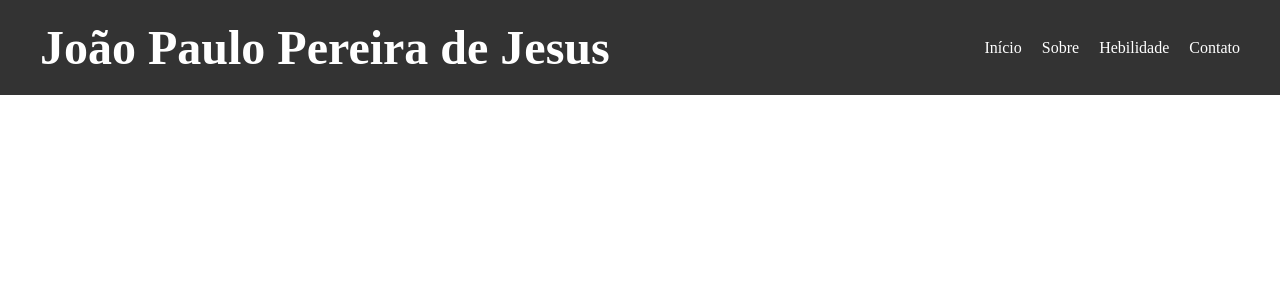
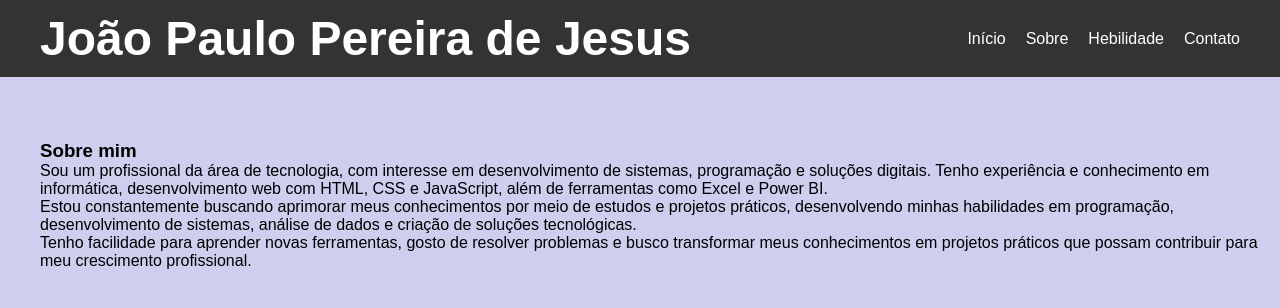
Before and after one commit to JoselitoJP/Estudo, a plain HTML site: page Estudo-main/Curriculo_on-line/index.html in a window 1280 px wide. Drawn offline with Linux system fonts and the light colour scheme.

Commit message:
Atualização

```diff
--- a/Estudo-main/Curriculo_on-line/index.html
+++ b/Estudo-main/Curriculo_on-line/index.html
@@ -6,7 +6,7 @@
     <link rel="stylesheet" href="style.css">
     <title> Curriculo On-line</title>
 </head>
-<body>
+<body class="container">
     <header class = "meu-cabecalho">
         <div class="logo">
         <h1>João Paulo Pereira de Jesus</h1>
@@ -26,8 +26,17 @@
         </nav>
     </header>
 
-    <main>
+    <main class="main">
+        <div>
+            <p><h3> Sobre mim </h3></p>
 
+                <p>Sou um profissional da área de tecnologia, com interesse em desenvolvimento de sistemas, programação e soluções digitais. Tenho experiência e
+                    conhecimento em informática, desenvolvimento web com HTML, CSS e JavaScript, além de ferramentas como Excel e Power BI.</p>
+                <p>Estou constantemente buscando aprimorar meus conhecimentos por meio de estudos e projetos práticos, desenvolvendo minhas
+                    habilidades em programação, desenvolvimento de sistemas, análise de dados e criação de soluções tecnológicas.</p>
+                <p>Tenho facilidade para aprender novas ferramentas, gosto de resolver problemas e busco transformar meus
+                    conhecimentos em projetos práticos que possam contribuir para meu crescimento profissional.</p>
+        </div>
     </main>
 </body>
 </html>
--- a/Estudo-main/Curriculo_on-line/style.css
+++ b/Estudo-main/Curriculo_on-line/style.css
@@ -12,7 +12,7 @@
     align-items: center;
     background-color: #333;
     color: #fff;
-    padding: 20px 40px;
+    padding: 11px 40px;
     width: 100%;
 
     /* Opcional: Deixar o cabeçalho fixo no topo ao rolar */
@@ -40,5 +40,12 @@
 
 /* Se usar position: fixed, adicione margem no topo do conteúdo principal */
 main {
-    padding-top: 80px;
+    padding-top: 100px;
 }
+
+body {
+    font-family: Arial, sans-serif;
+    background-color: #c3c3ebcd;
+    margin: 20px 10px 10px 20px;
+    padding: 20px 10px 10px 20px;
+}
```
